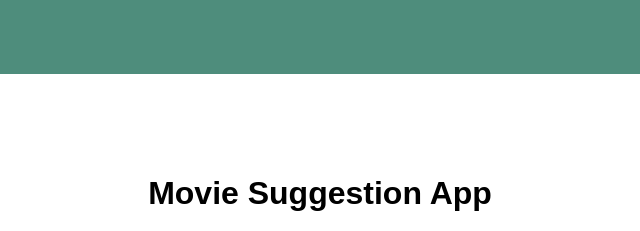
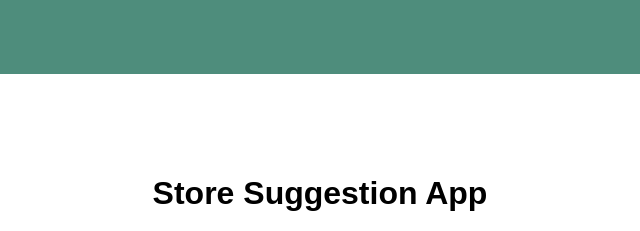
Before and after one commit to AbdQaadir/JS-Minna-Final-Assessment, a plain HTML site: page index.html in a window 1280 px wide. Shown: the top 231 px of the page, 320-960 px from the left. Drawn offline with Linux system fonts and the light colour scheme; a web font is replaced by a local one.

Commit message:
Fixed Typo

```diff
--- a/index.html
+++ b/index.html
@@ -40,7 +40,7 @@
 
     <main id="index-main">
         <div>
-            <h1>Movie Suggestion App</h1>
+            <h1>Store Suggestion App</h1>
             <p>This is a store suggestion application with authentication features and <br> protected route implementation amongst other features.</p>
             <p>Built with love by Lateef Quadri as the Final Assessment for JSMinna Internship</p>
 
```
